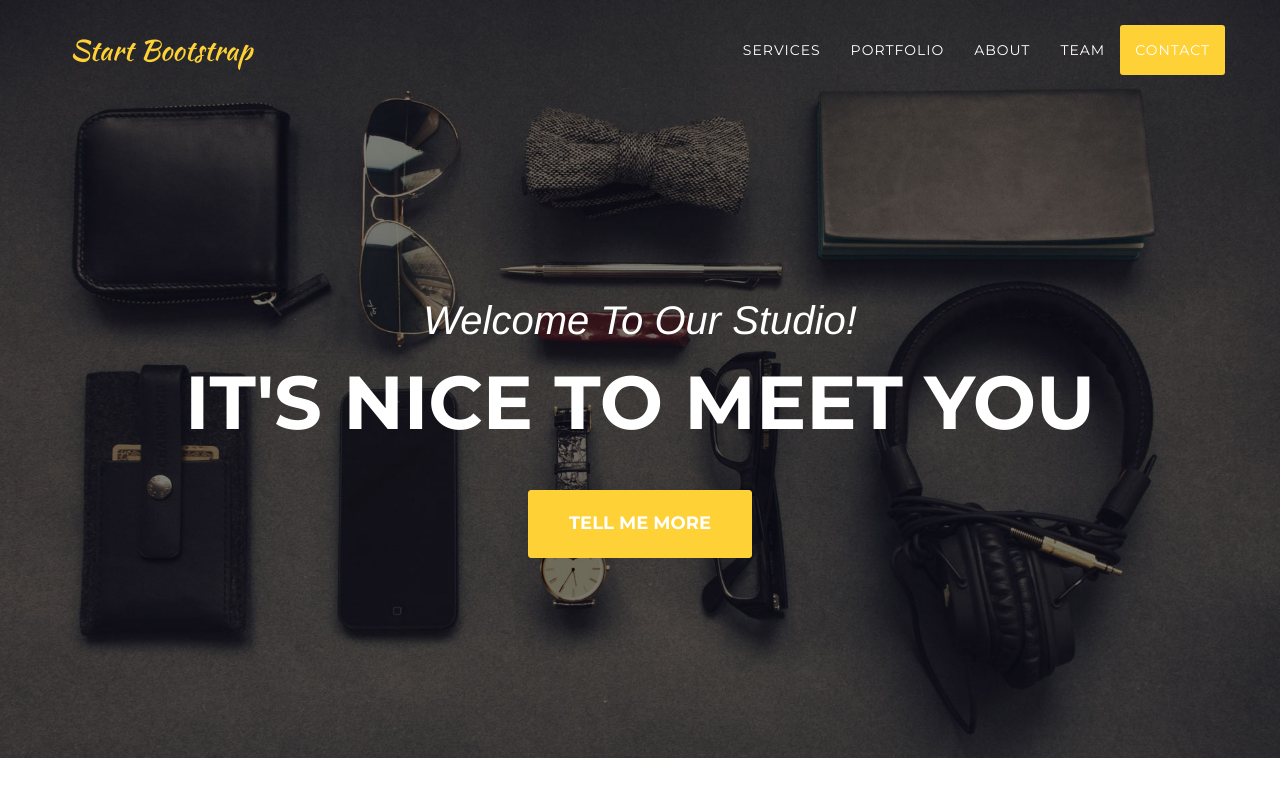
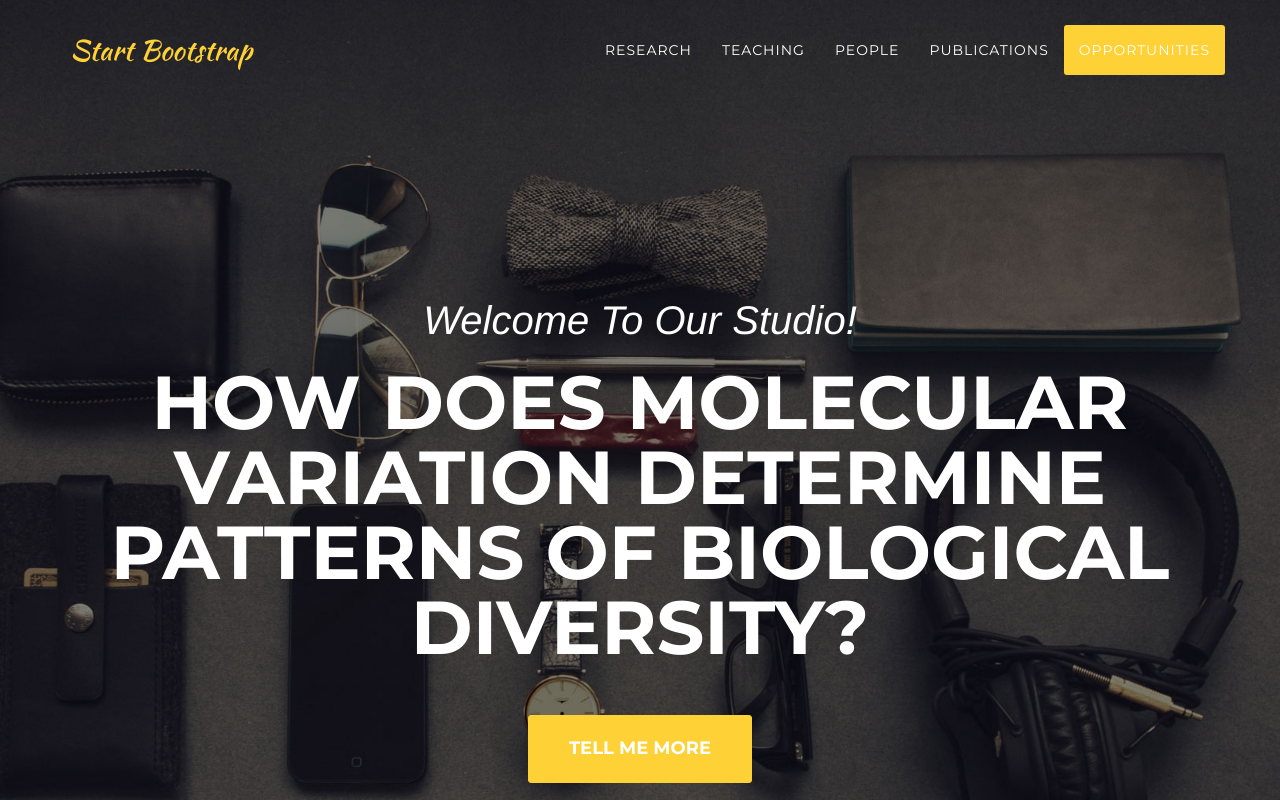
Before and after one commit to aays/nesslab, a website: page index.html in a window 1280 px wide. Shown: the top 800 px of the page. Drawn offline with nearby package versions, Linux system fonts and the light colour scheme; a web font is replaced by a local one.

Commit message:
Update index.html

```diff
--- a/index.html
+++ b/index.html
@@ -53,19 +53,19 @@
                         <a href="#page-top"></a>
                     </li>
                     <li>
-                        <a class="page-scroll" href="#services">Services</a>
+                        <a class="page-scroll" href="#services">Research</a>
                     </li>
                     <li>
-                        <a class="page-scroll" href="#portfolio">Portfolio</a>
+                        <a class="page-scroll" href="#portfolio">Teaching</a>
                     </li>
                     <li>
-                        <a class="page-scroll" href="#about">About</a>
+                        <a class="page-scroll" href="#about">People</a>
                     </li>
                     <li>
-                        <a class="page-scroll" href="#team">Team</a>
+                        <a class="page-scroll" href="#team">Publications</a>
                     </li>
                     <li>
-                        <a class="page-scroll" href="#contact">Contact</a>
+                        <a class="page-scroll" href="#contact">Opportunities</a>
                     </li>
                 </ul>
             </div>
@@ -79,7 +79,7 @@
         <div class="container">
             <div class="intro-text">
                 <div class="intro-lead-in">Welcome To Our Studio!</div>
-                <div class="intro-heading">It's Nice To Meet You</div>
+                <div class="intro-heading">How does molecular variation determine patterns of biological diversity?</div>
                 <a href="#services" class="page-scroll btn btn-xl">Tell Me More</a>
             </div>
         </div>
```
